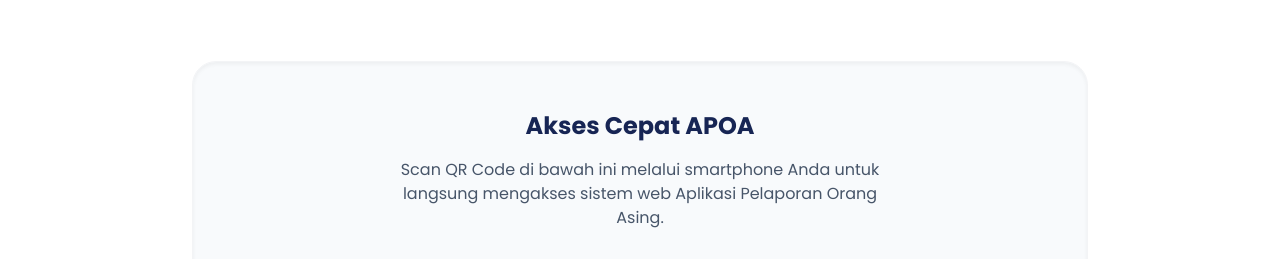
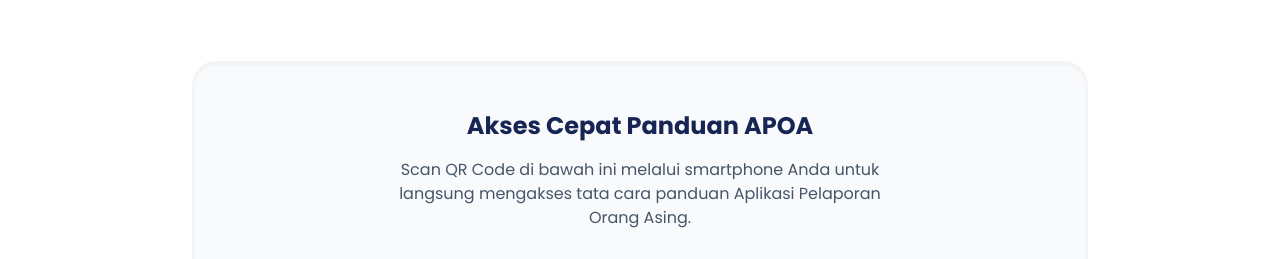
Before and after one commit to orlandaverdian16/pintar-apoav1, a plain HTML site: page index.html in a window 1280 px wide. Shown: the part 2904-3163 px from the top of the page. Drawn offline with nearby package versions, Linux system fonts and the light colour scheme.

Commit message:
Update index.html

```diff
--- a/index.html
+++ b/index.html
@@ -391,8 +391,8 @@
 
             <!-- QR Code Area -->
             <div class="bg-slate-50 rounded-3xl p-8 md:p-12 shadow-inner text-center border border-gray-100 max-w-4xl mx-auto" data-aos="zoom-in">
-                <h4 class="text-2xl font-bold text-navy-900 mb-4">Akses Cepat APOA</h4>
-                <p class="text-slate-600 mb-8 max-w-lg mx-auto">Scan QR Code di bawah ini melalui smartphone Anda untuk langsung mengakses sistem web Aplikasi Pelaporan Orang Asing.</p>
+                <h4 class="text-2xl font-bold text-navy-900 mb-4">Akses Cepat Panduan APOA</h4>
+                <p class="text-slate-600 mb-8 max-w-lg mx-auto">Scan QR Code di bawah ini melalui smartphone Anda untuk langsung mengakses tata cara panduan Aplikasi Pelaporan Orang Asing.</p>
 
                 <div class="inline-block p-4 bg-white rounded-2xl shadow-lg border border-gray-100 mb-8 hover-lift">
                     <img src="https://drive.google.com/thumbnail?id=1RAbC_6BO-b9ZW7_2x4KpkHJblF_BjHy7&sz=w600" alt="QR Code APOA" class="mx-auto h-56 w-56 md:h-64 md:w-64 object-contain rounded-lg" onerror="this.src='https://placehold.co/300x300/ffffff/172554?text=QR+Code+APOA'">
```
